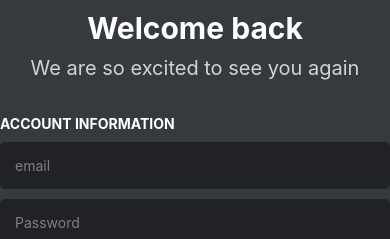
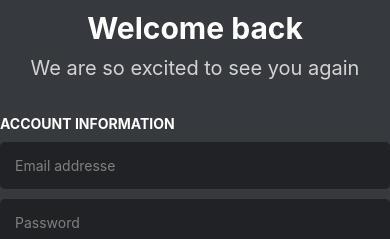
Before and after one commit to kadjialan/discord-mobile, a React Native app: screen / in a window 390 px wide. Shown: the top 239 px of the page. Built offline with nearby package versions, Linux system fonts and the light colour scheme.

Commit message:
changing input field

```diff
--- a/src/screens/login/Login.tsx
+++ b/src/screens/login/Login.tsx
@@ -1,9 +1,7 @@
 import React from "react";
 import { styles } from "./Login.styles";
 import {
-  StyleSheet,
   Text,
-  View,
   SafeAreaView,
   ScrollView,
   TextInput,
@@ -21,7 +19,7 @@ export default function App() {
         <TextInput
           style={styles.input}
           placeholderTextColor="grey"
-          placeholder="email"
+          placeholder="Email addresse"
         />
         <TextInput
           style={styles.input}
```
